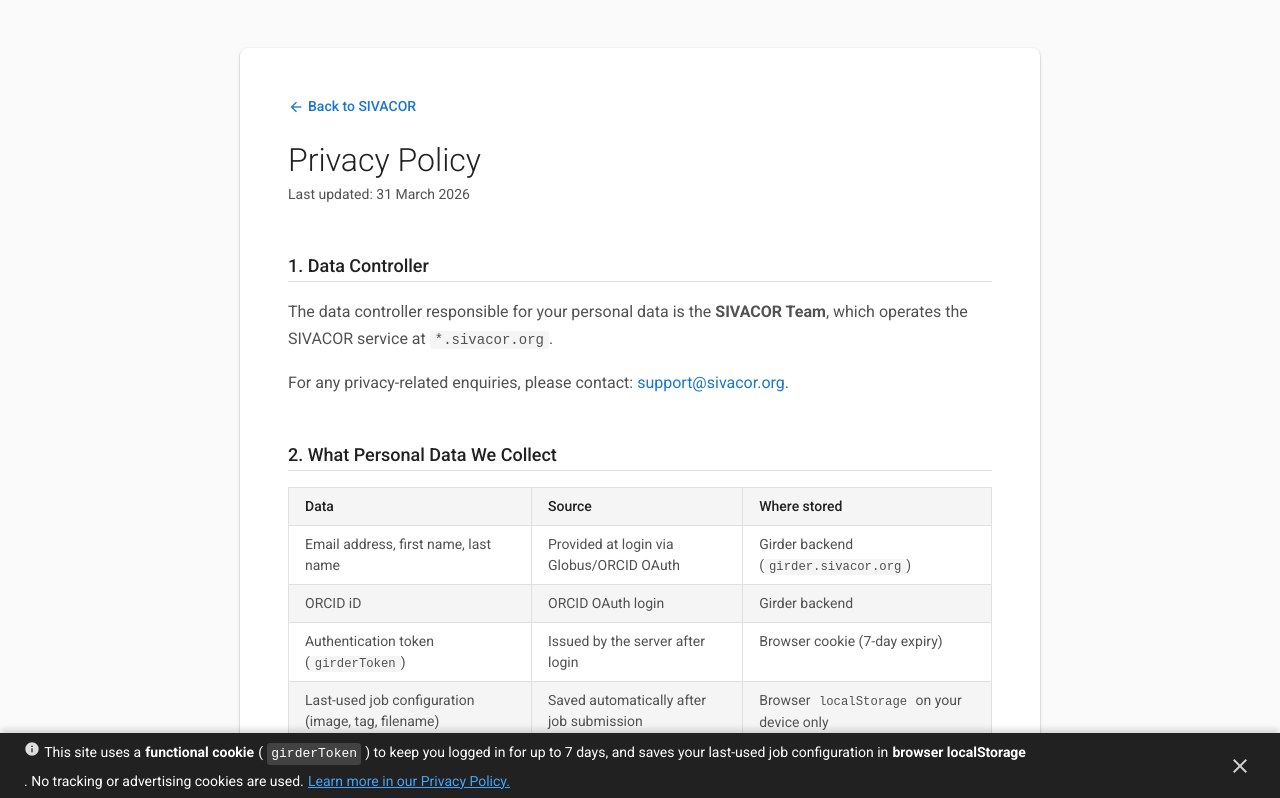
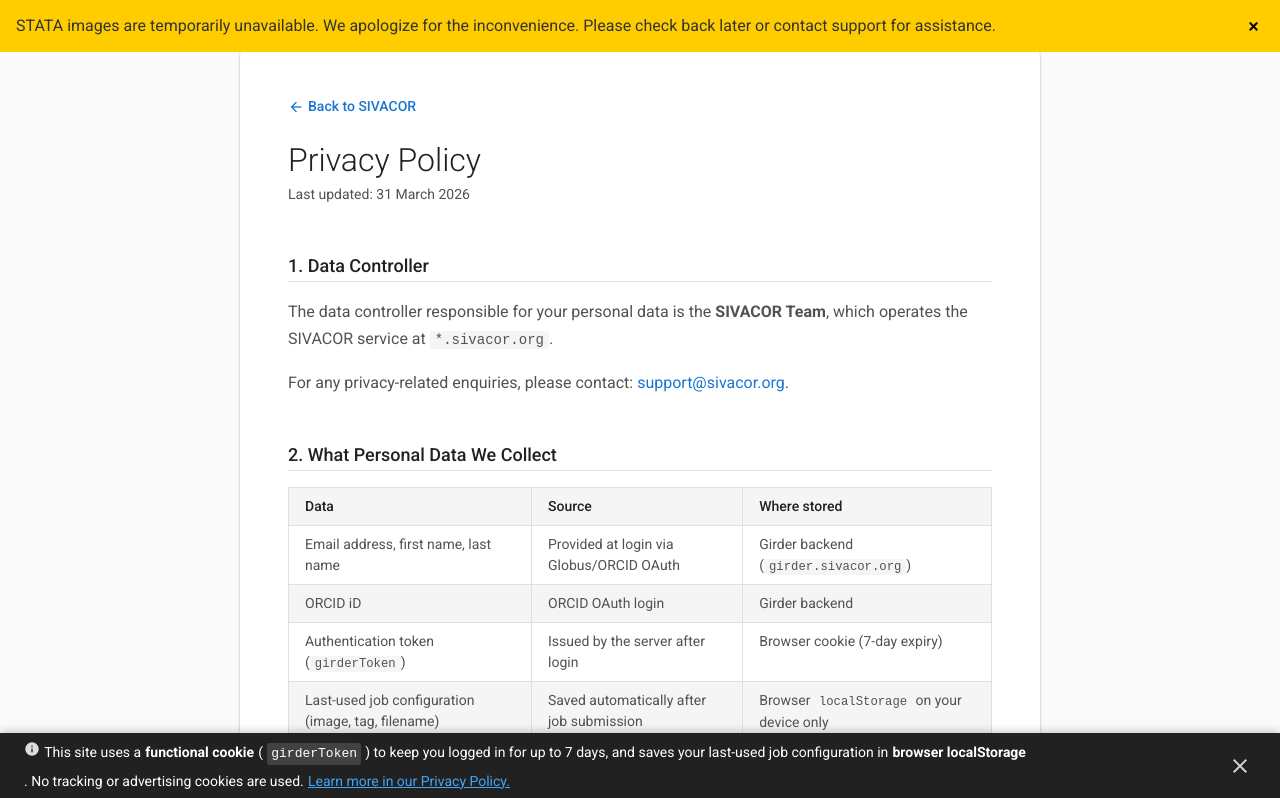
Before and after one commit to SIVACOR/aea-sivacor, a SvelteKit app: page /privacy in a window 1280 px wide. Shown: the top 798 px of the page. Built offline with nearby package versions, Linux system fonts and the light colour scheme; no server answers.

Commit message:
Add info about STATA

```diff
--- a/src/routes/+layout.svelte
+++ b/src/routes/+layout.svelte
@@ -9,7 +9,7 @@
     import "../app.css";
     import { browser } from "$app/environment";
 
-    let showBanner = false;
+    let showBanner = true;
     if (browser && showBanner) {
         showBanner = sessionStorage.getItem("bannerDismissed") !== "true";
     }
@@ -26,7 +26,7 @@
     }
 
     const maintenanceMessage =
-        "SIVACOR will be down for scheduled maintenance on January 1, 2026, from 07:00 to 19:00 EST.";
+        "STATA images are temporarily unavailable. We apologize for the inconvenience. Please check back later or contact support for assistance.";
 
     function dismissBanner() {
         showBanner = false;
```
